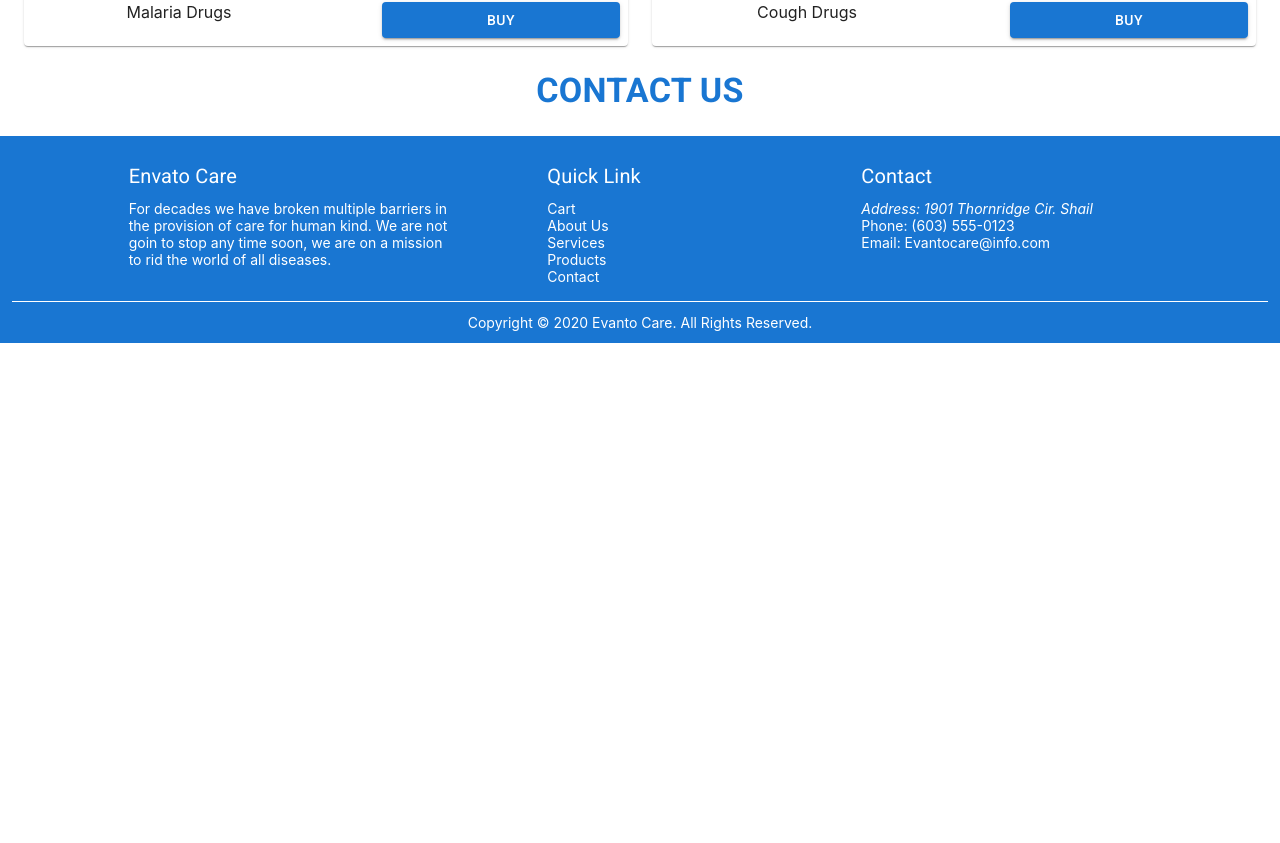
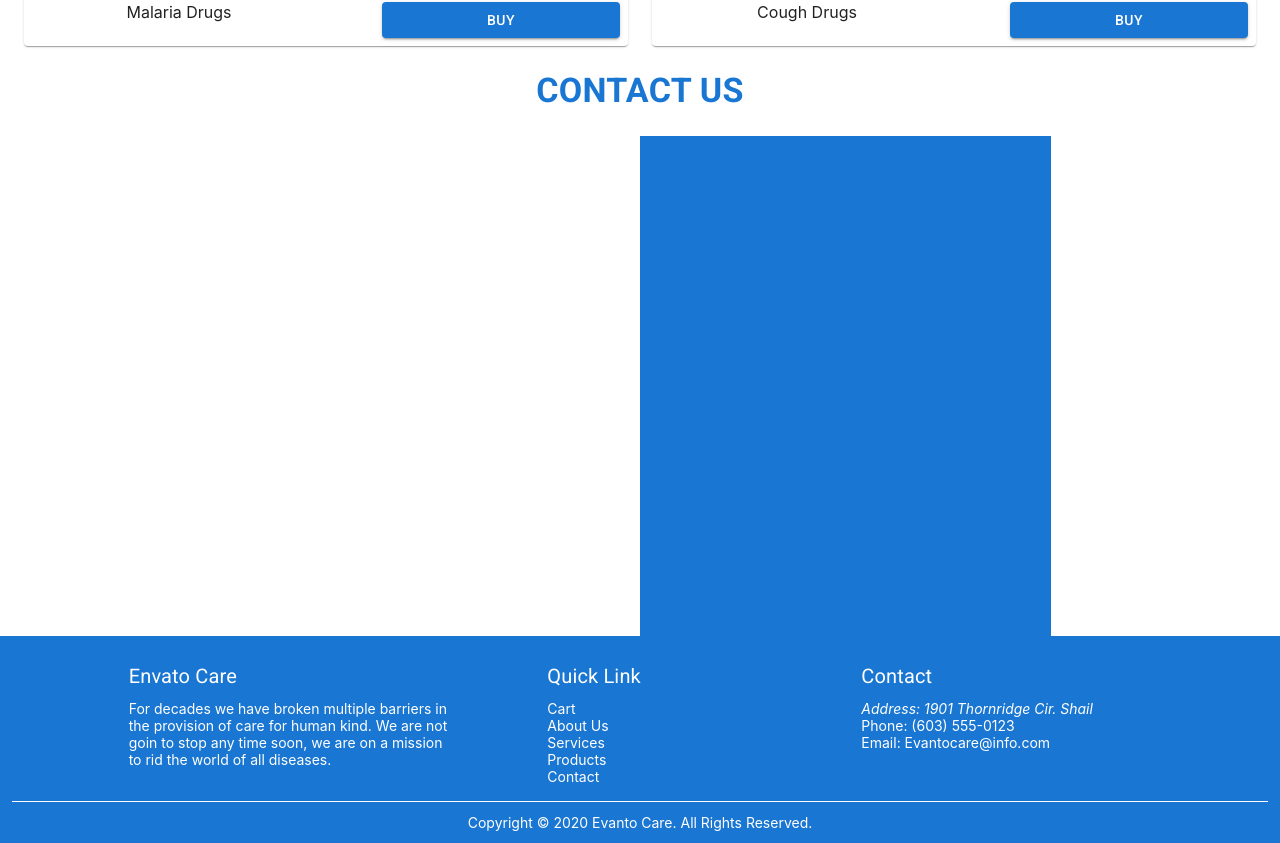
Before and after one commit to Darc99/healthy-pharma, a React (Create React App) app: page / in a window 1280 px wide. Shown: the part 2557-3400 px from the top of the page. Before the commit the page ends 2900 px from the top, so only its background shows below. Built offline with nearby package versions, Linux system fonts and the light colour scheme.

Commit message:
worked on contact

```diff
--- a/src/pages/Contact/Contact.jsx
+++ b/src/pages/Contact/Contact.jsx
@@ -26,13 +26,21 @@ const useStyles = makeStyles((theme) => ({
   aboutBelow: {
     paddingTop: theme.spacing(4)
   },
-  img: {
-    paddingTop: "75px",
-    height: "360px"
+  left: {
+    // paddingTop: "75px",
+    // height: "360px"
+    width: "50%"
+
   },
   right: {
-    textAlign: "left",
-    paddingTop: "130px"
+    // textAlign: "left",
+    // paddingTop: "130px"
+    backgroundColor: "#1976d2",
+    width: "50%",
+    color: "white",
+    height: "500px",
+    float: "right"
+
   },
   circle: {
     width: "500px",
@@ -59,7 +67,18 @@ function Contact() {
             <Typography variant="h4" className={classes.contactTitle}>
               CONTACT US
             </Typography>
+            <Grid container justify="center" >
+              <Grid item xs={8} md={8} sm={8}>
+                <div className={classes.mainBody}>
+                  <div className={classes.left}>
 
+                  </div>
+                  <div className={classes.right}>
+
+                  </div>
+                </div>
+              </Grid>
+            </Grid>
         </Container>
 
       </div>
```
